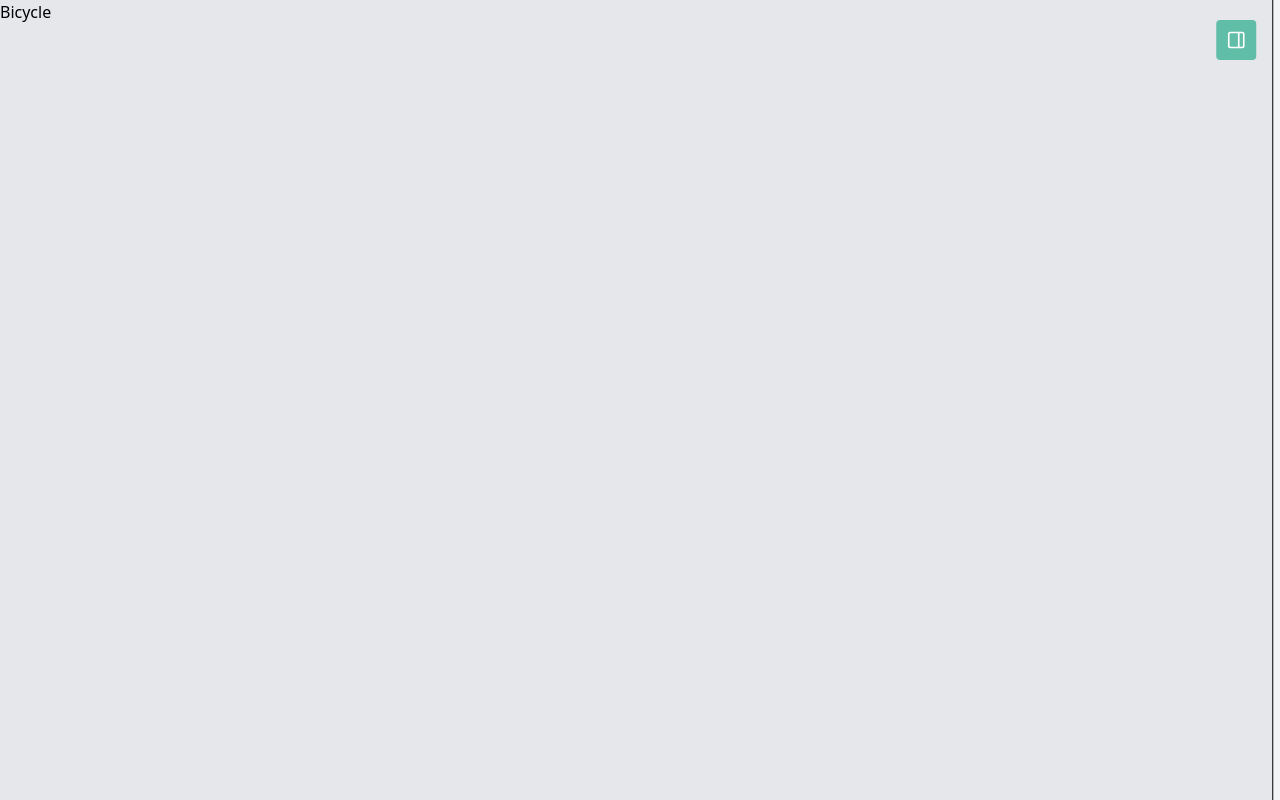
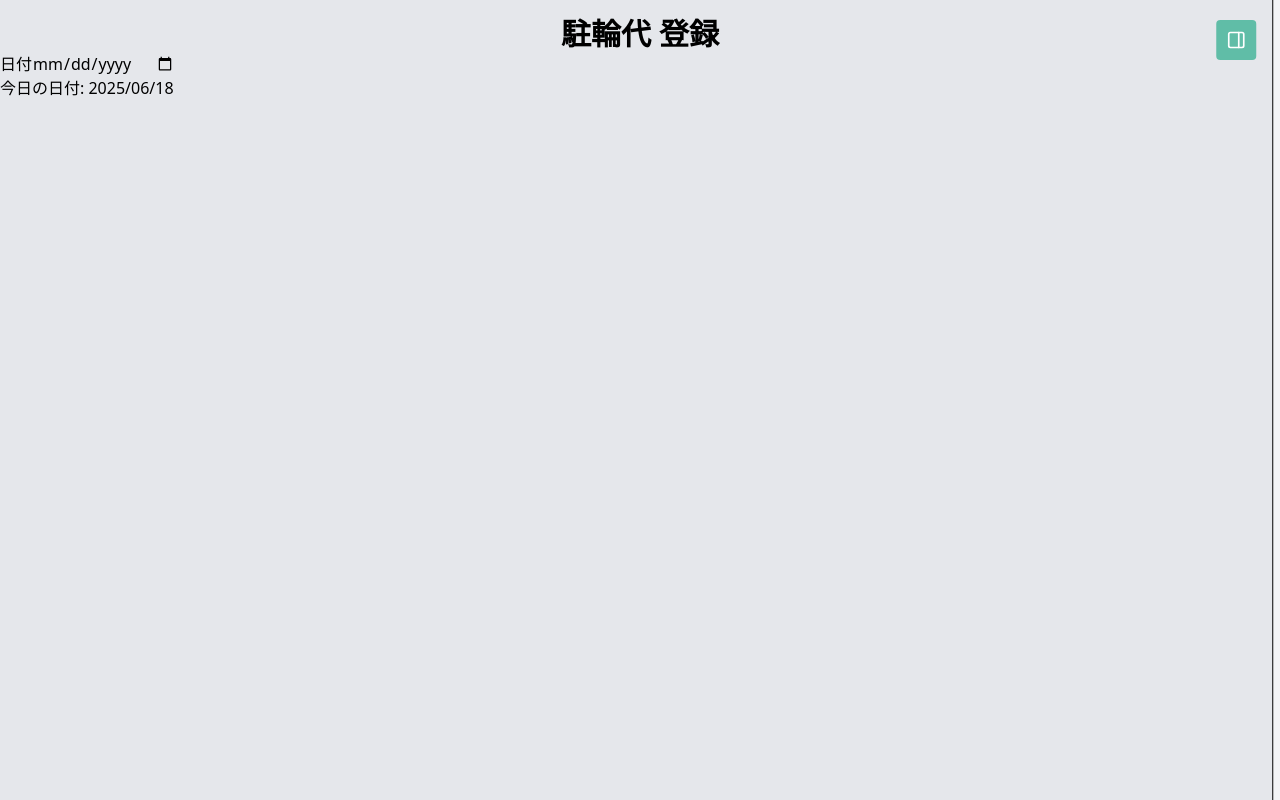
Before and after one commit to Kobutaemon/ReceiptNote, a React (Vite) app: page /bicycle in a window 1280 px wide. Built offline with nearby package versions, Linux system fonts and the light colour scheme.

Commit message:
登録画面作成中

```diff
--- /dev/null
+++ b/src/components/Register.jsx
@@ -0,0 +1,24 @@
+import { useState } from "react";
+import { getTodayDateJP } from "../utils/dateUtils";
+
+function Register() {
+  const todayDate = getTodayDateJP();
+  console.log("今日の日付:", todayDate); // 2025/06/18の形式で出力
+  const [registrationDate, setRegistrationDate] = useState(todayDate);
+
+  return (
+    <form action="#">
+      <label htmlFor="date">日付</label>
+      <input
+        type="date"
+        name="date"
+        id="date"
+        value={registrationDate}
+        onChange={(e) => setRegistrationDate(e.target.value)}
+      />
+      <p>今日の日付: {todayDate}</p>
+    </form>
+  );
+}
+
+export default Register;
--- a/src/pages/Bicycle.jsx
+++ b/src/pages/Bicycle.jsx
@@ -1,7 +1,14 @@
-import React from "react";
+import Register from "../components/Register";
 
 function Bicycle() {
-  return <div>Bicycle</div>;
+  return (
+    <div>
+      <div>
+        <h2 className="text-3xl text-center font-bold pt-4">駐輪代 登録</h2>
+      </div>
+      <Register />
+    </div>
+  );
 }
 
 export default Bicycle;
```
